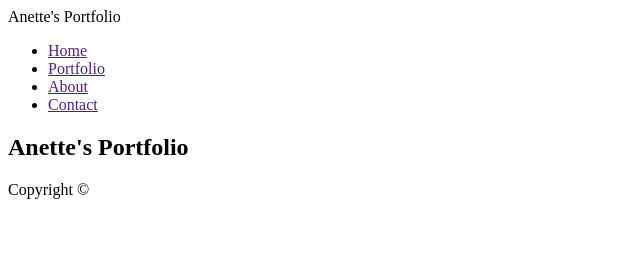
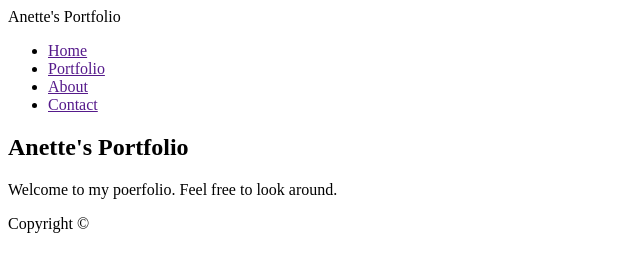
Before and after one commit to elanetto/portfolio-html-test-task, a plain HTML site: page index.html in a window 1280 px wide. Shown: the whole page, without its empty margins (0-640 px from the left). Drawn offline with Linux system fonts and the light colour scheme.

Commit message:
Added text to the main

```diff
--- a/index.html
+++ b/index.html
@@ -5,6 +5,7 @@
     <meta http-equiv="X-UA-Compatible" content="IE=edge">
     <meta name="viewport" content="width=device-width, initial-scale=1.0">
     <title>Anette's Portfolio</title>
+    <script src="https://kit.fontawesome.com/cfcc846d5b.js" crossorigin="anonymous"></script>
 </head>
 <body>
     <header>
@@ -23,6 +24,9 @@
     <main>
         <section>
             <h1>Anette's Portfolio</h1>
+            <p>
+                Welcome to my poerfolio. Feel free to look around.
+            </p>
         </section>
     </main>
     <footer>
```
